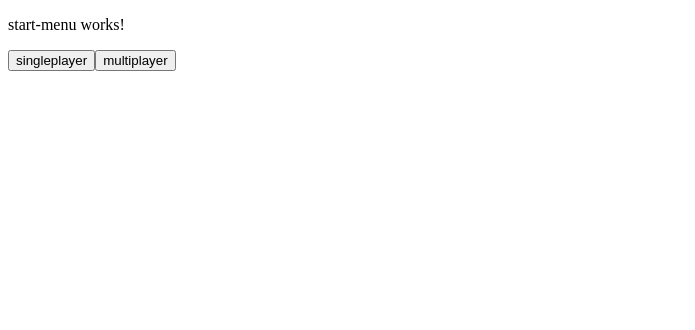
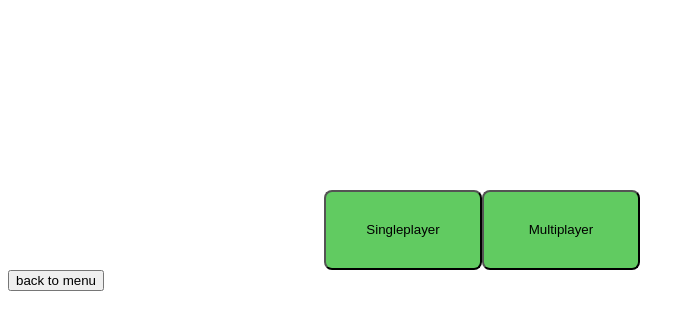
Before and after one commit to Ronadala/kniffel, an Angular app: page / in a window 1280 px wide. Shown: the top 330 px of the page, without its empty margins (0-695 px from the left). Built offline with nearby package versions, Linux system fonts and the light colour scheme.

Commit message:
added function and design to the menu

```diff
--- a/angular.json
+++ b/angular.json
@@ -30,7 +30,7 @@
               "src/assets"
             ],
             "styles": [
-              "src/styles.css"
+              "src/styles.less"
             ],
             "scripts": []
           },
@@ -97,7 +97,7 @@
               "src/assets"
             ],
             "styles": [
-              "src/styles.css"
+              "src/styles.less"
             ],
             "scripts": []
           }
--- a/src/app/components/kniffel/kniffel.component.html
+++ b/src/app/components/kniffel/kniffel.component.html
@@ -1,5 +1,5 @@
 <div class="main-container">
-  <div [ngSwitch]="tab">
+  <div [ngSwitch]="tab" class="tab-container">
     <div *ngSwitchCase="START_MENU">
       <app-start-menu></app-start-menu>
     </div>
@@ -13,3 +13,4 @@
     </div>
   </div>
 </div>
+<button (click)="backToMenu()">back to menu</button>
--- a/src/app/components/kniffel/kniffel.component.less
+++ b/src/app/components/kniffel/kniffel.component.less
@@ -0,0 +1,11 @@
+.main-container {
+  margin-top: 15%;
+  width: 100%;
+  display: flex;
+  flex-direction: row;
+  justify-content: center;
+}
+
+.tab-container{
+  width:50%;
+}
--- a/src/app/components/kniffel/kniffel.component.ts
+++ b/src/app/components/kniffel/kniffel.component.ts
@@ -1,5 +1,6 @@
-import { Component, OnInit } from '@angular/core';
+import {Component, OnInit} from '@angular/core';
 import {GameTab} from "../../enums/gameTab";
+import {TabManagerService} from "../../services/tab-manager.service";
 
 @Component({
   selector: 'app-kniffel',
@@ -14,9 +15,17 @@ export class KniffelComponent implements OnInit {
   readonly RESULT = GameTab.RESULT;
   tab: GameTab = GameTab.START_MENU;
 
-  constructor() { }
+  constructor(protected tabService: TabManagerService) {
+  }
 
   ngOnInit(): void {
+    this.tabService.getSubject().subscribe((newTab: GameTab) => {
+      this.tab = newTab;
+    });
+  }
+
+  backToMenu(): void {
+    this.tabService.updateTab(GameTab.START_MENU);
   }
 
 }
--- a/src/app/components/start-menu/start-menu.component.html
+++ b/src/app/components/start-menu/start-menu.component.html
@@ -1,3 +1,4 @@
-<p>start-menu works!</p>
-<button (click)="clickedSinglePlayer()">singleplayer</button>
-<button (click)="clickedMultiPlayer()">multiplayer</button>
+<div class="menu-container">
+  <button (click)="clickedSinglePlayer()" class="menu-button">Singleplayer</button>
+  <button (click)="clickedMultiPlayer()" class="menu-button">Multiplayer</button>
+</div>
--- a/src/app/components/start-menu/start-menu.component.less
+++ b/src/app/components/start-menu/start-menu.component.less
@@ -0,0 +1,5 @@
+.menu-container {
+  width: 50%;
+  min-width: 200px;
+  max-width: 400px;
+}
--- a/src/app/components/start-menu/start-menu.component.ts
+++ b/src/app/components/start-menu/start-menu.component.ts
@@ -1,5 +1,6 @@
 import {Component, OnInit} from '@angular/core';
 import {TabManagerService} from "../../services/tab-manager.service";
+import {GameTab} from "../../enums/gameTab";
 
 @Component({
   selector: 'app-start-menu',
--- a/src/app/enums/gameTab.ts
+++ b/src/app/enums/gameTab.ts
@@ -1,6 +1,6 @@
 export enum GameTab {
-  START_MENU,
-  SINGLE_PLAYER,
-  MULTI_PLAYER,
-  RESULT,
+  START_MENU = "START_MENU",
+  SINGLE_PLAYER = "SINGLE_PLAYER",
+  MULTI_PLAYER = "MULTI_PLAYER",
+  RESULT = "RESULT",
 }
--- a/src/app/services/tab-manager.service.ts
+++ b/src/app/services/tab-manager.service.ts
@@ -17,7 +17,7 @@ export class TabManagerService {
     return this.selectedTab;
   }
 
-  public getObservable(): Subject<GameTab> {
+  public getSubject(): Subject<GameTab> {
     return this.tabUpdater;
   }
 
--- a/src/styles.css
+++ /dev/null
@@ -1 +0,0 @@
-/* You can add global styles to this file, and also import other style files */
--- /dev/null
+++ b/src/styles.less
@@ -0,0 +1,11 @@
+/* You can add global styles to this file, and also import other style files */
+
+.menu-button {
+  cursor: pointer;
+  width: 50%;
+  height: 20%;
+  min-height: 80px;
+  border-radius: 8px;
+
+  background-color: #61cb61;
+}
```
